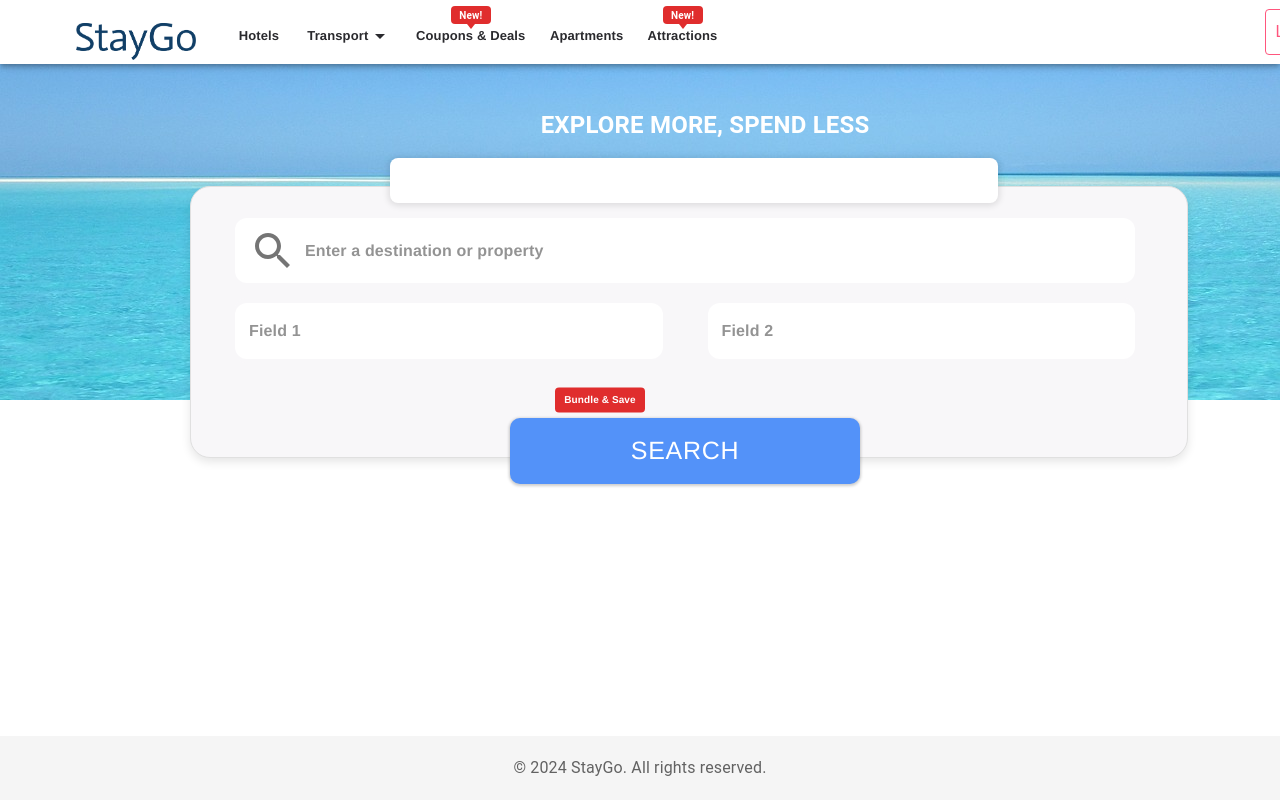
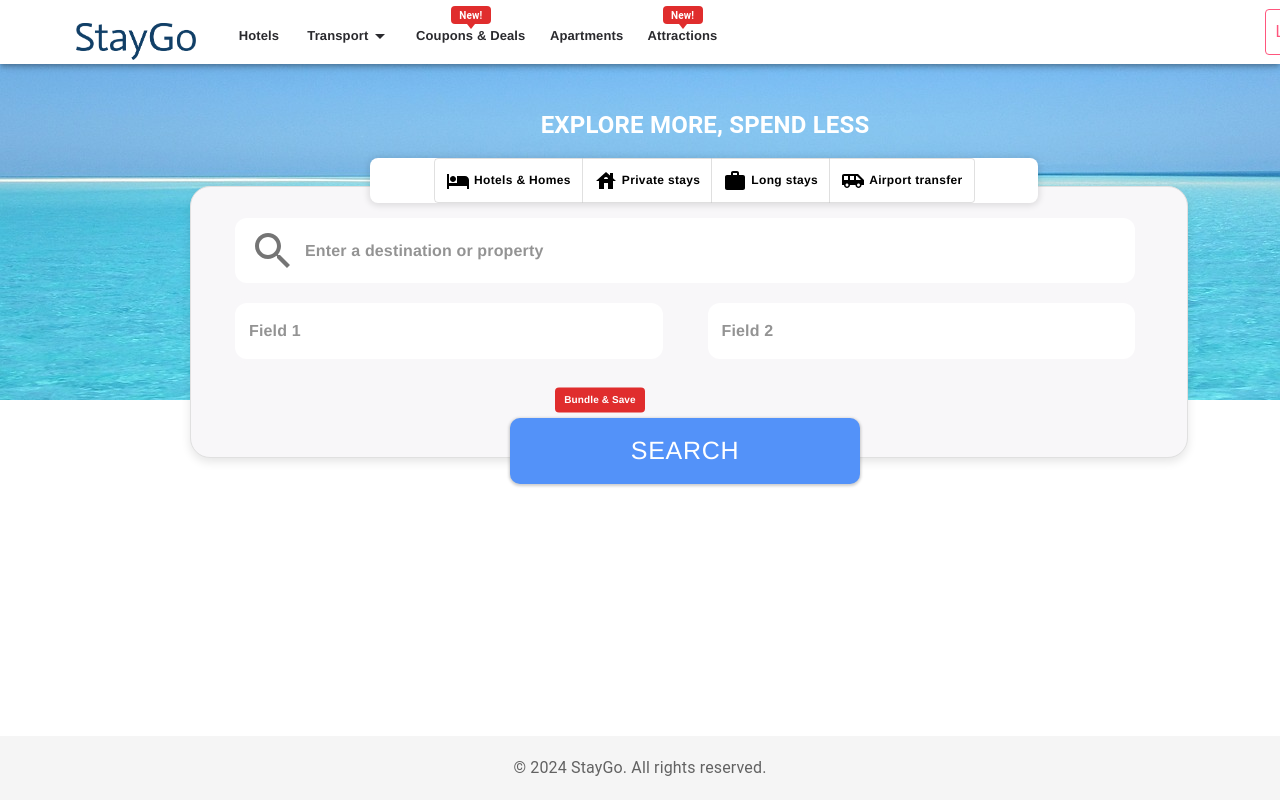
Before and after one commit to Maruf-16203091/Hotel-booking-management, a React (Vite) app: page / in a window 1280 px wide. Built offline with nearby package versions, Linux system fonts and the light colour scheme.

Commit message:
search types are built

```diff
--- a/src/components/hero/search/Search.jsx
+++ b/src/components/hero/search/Search.jsx
@@ -1,9 +1,27 @@
-import React from "react";
-import { Box, TextField, InputAdornment, Button } from "@mui/material";
+import React, { useState } from "react";
+import {
+  Box,
+  TextField,
+  InputAdornment,
+  Button,
+  ToggleButton,
+  ToggleButtonGroup,
+} from "@mui/material";
 import SearchIcon from "@mui/icons-material/Search";
 import BundleBadge from "../../header/badges/BundleBadge";
+import HotelIcon from "@mui/icons-material/Hotel";
+import HouseIcon from "@mui/icons-material/House";
+import WorkIcon from "@mui/icons-material/Work";
+import AirportShuttleIcon from "@mui/icons-material/AirportShuttle";
 
 const AdvanceSearchPage = () => {
+  const [selectedProperty, setSelectedProperty] = useState(null);
+
+  const handlePropertyChange = (event, newProperty) => {
+    if (newProperty !== null) {
+      setSelectedProperty(newProperty);
+    }
+  };
   return (
     <>
       <Box
@@ -31,15 +49,97 @@ const AdvanceSearchPage = () => {
           paddingLeft: "64px",
           paddingRight: "64px",
           marginTop: "-300px",
-          marginLeft: "350px",
+          marginLeft: "330px",
           backgroundColor: "#FFFFFF",
           borderRadius: "8px",
           boxShadow: "0px 1px 6px 2px rgba(0, 0, 0, 0.1)",
-          width: "40%",
+          width: "45%",
           height: "45px",
           zIndex: 998,
         }}
-      ></Box>
+      >
+        <ToggleButtonGroup
+          value={selectedProperty}
+          exclusive
+          onChange={handlePropertyChange}
+          sx={{
+            width: "100%",
+          }}
+        >
+          <ToggleButton
+            value="hotels"
+            sx={{
+              flexGrow: 1,
+              fontFamily:
+                "mallory, Helvetica Neue, Helvetica, Arial, sans-sarif",
+              fontSize: "12px",
+              fontWeight: "700",
+              color: selectedProperty === "hotels" ? "blue" : "black",
+              "&.Mui-selected": {
+                borderColor: "transparent",
+              },
+              whiteSpace: "nowrap",
+              textTransform: "none",
+            }}
+          >
+            <HotelIcon sx={{ marginRight: "4px" }} /> Hotels & Homes
+          </ToggleButton>
+          <ToggleButton
+            value="privateStays"
+            sx={{
+              flexGrow: 1,
+              fontFamily:
+                "mallory, Helvetica Neue, Helvetica, Arial, sans-sarif",
+              fontSize: "12px",
+              fontWeight: "700",
+              color: selectedProperty === "privateStays" ? "blue" : "black",
+              "&.Mui-selected": {
+                borderColor: "transparent",
+              },
+              whiteSpace: "nowrap",
+              textTransform: "none",
+            }}
+          >
+            <HouseIcon sx={{ marginRight: "4px" }} /> Private stays
+          </ToggleButton>
+          <ToggleButton
+            value="longStays"
+            sx={{
+              flexGrow: 1,
+              fontFamily:
+                "mallory, Helvetica Neue, Helvetica, Arial, sans-sarif",
+              fontSize: "12px",
+              fontWeight: "700",
+              color: selectedProperty === "longStays" ? "blue" : "black",
+              "&.Mui-selected": {
+                borderColor: "transparent",
+              },
+              whiteSpace: "nowrap",
+              textTransform: "none",
+            }}
+          >
+            <WorkIcon sx={{ marginRight: "4px" }} /> Long stays
+          </ToggleButton>
+          <ToggleButton
+            value="airportTransfer"
+            sx={{
+              flexGrow: 1,
+              fontFamily:
+                "mallory, Helvetica Neue, Helvetica, Arial, sans-sarif",
+              fontSize: "12px",
+              fontWeight: "700",
+              color: selectedProperty === "airportTransfer" ? "blue" : "black",
+              "&.Mui-selected": {
+                borderColor: "transparent",
+              },
+              whiteSpace: "nowrap",
+              textTransform: "none",
+            }}
+          >
+            <AirportShuttleIcon sx={{ marginRight: "4px" }} /> Airport transfer
+          </ToggleButton>
+        </ToggleButtonGroup>
+      </Box>
       <Box
         sx={{
           width: "900px",
```
